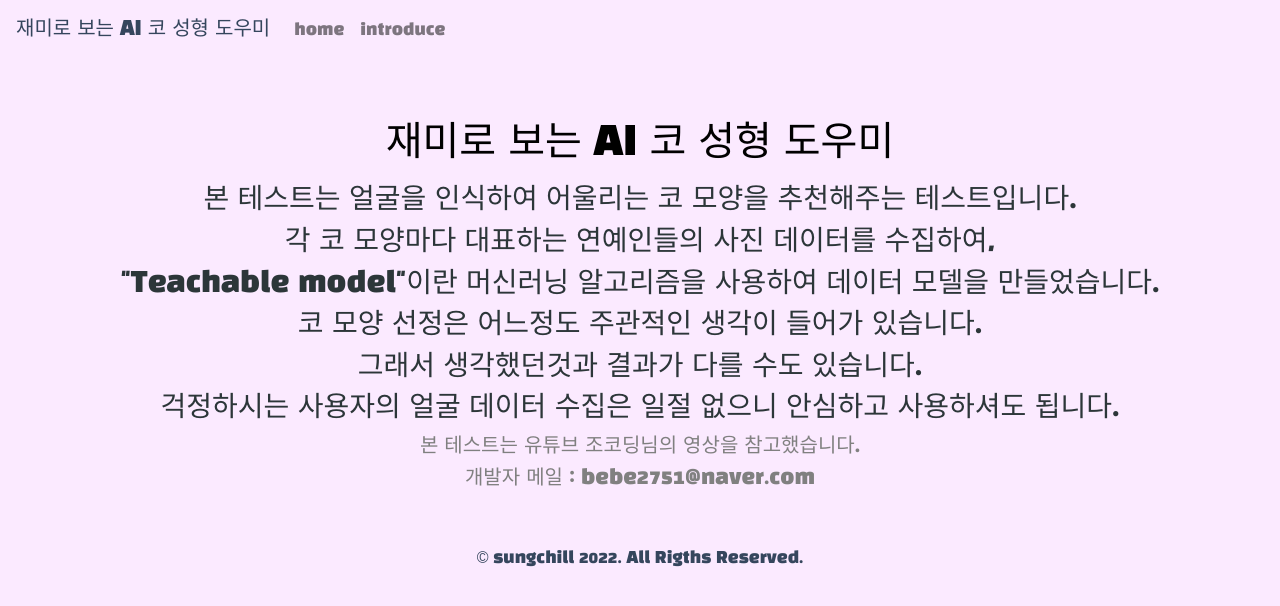
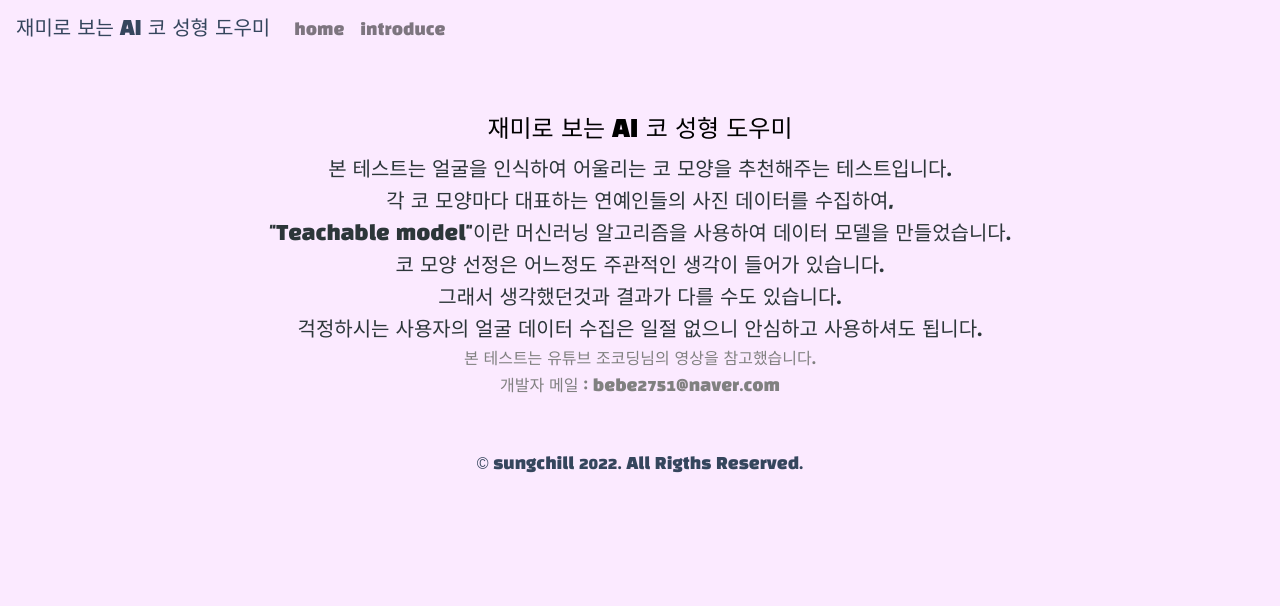
Before and after one commit to Sungchill/findShapeNose, a plain HTML site: page introduce.html in a window 1280 px wide. Drawn offline with nearby package versions, Linux system fonts and the light colour scheme.

```diff
--- a/introduce.html
+++ b/introduce.html
@@ -60,25 +60,25 @@
 			</div>
 		</nav>
 		<section class="section">
-			<h1 class="title">재미로 보는 AI 코 성형 도우미</h1>
+			<h4 class="title">재미로 보는 AI 코 성형 도우미</h4>
 			<div class = "int">
 
-			<h3>본 테스트는 얼굴을 인식하여 어울리는 코 모양을 추천해주는 테스트입니다. 	</h3>
+			<h5>본 테스트는 얼굴을 인식하여 어울리는 코 모양을 추천해주는 테스트입니다. 	</h5>
 
-			<h3>각 코 모양마다 대표하는 연예인들의 사진 데이터를 수집하여,  </h3>
+			<h5>각 코 모양마다 대표하는 연예인들의 사진 데이터를 수집하여,  </h5>
 
-			<h3>"Teachable model"이란 머신러닝 알고리즘을 사용하여 데이터 모델을 만들었습니다.  </h3>
+			<h5>"Teachable model"이란 머신러닝 알고리즘을 사용하여 데이터 모델을 만들었습니다.  </h5>
 
-			<h3>코 모양 선정은 어느정도 주관적인 생각이 들어가 있습니다. </h3>
+			<h5>코 모양 선정은 어느정도 주관적인 생각이 들어가 있습니다. </h5>
 
-			<h3>그래서 생각했던것과 결과가 다를 수도 있습니다.</h3>
+			<h5>그래서 생각했던것과 결과가 다를 수도 있습니다.</h5>
 
-			<h3> 걱정하시는 사용자의 얼굴 데이터 수집은 일절 없으니 안심하고 사용하셔도 됩니다. </h3>
+			<h5> 걱정하시는 사용자의 얼굴 데이터 수집은 일절 없으니 안심하고 사용하셔도 됩니다. </h5>
 
 			</div>
 			<div class = "notice">
-			<h5>본 테스트는 유튜브 조코딩님의 영상을 참고했습니다.</h5>
-			<h5>개발자 메일 : bebe2751@naver.com</h5>
+			<h6>본 테스트는 유튜브 조코딩님의 영상을 참고했습니다.</h6>
+			<h6>개발자 메일 : bebe2751@naver.com</h6>
 			</div>
 
 		</section>
```
Also changed, not shown: index.html (+2 -2 lines), style.css (+7 -1 lines), favicon.ico (deleted), img/favicon.ico (added).
